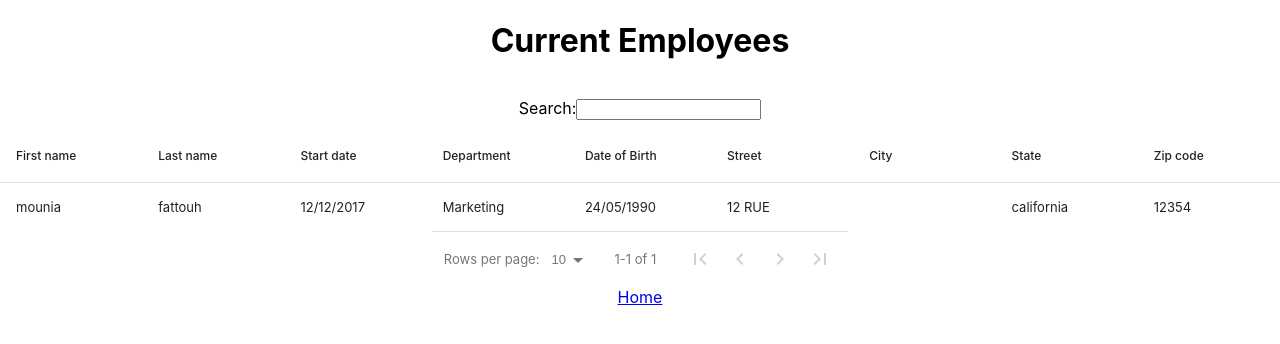
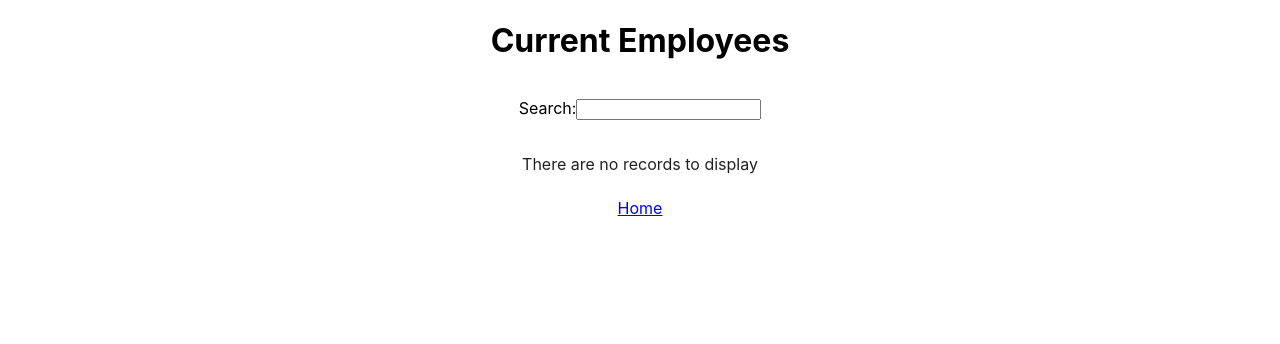
Before and after one commit to MouniaFT/MouniaFattouh_14_02022022, a React (Create React App) app: page /employee in a window 1280 px wide. Shown: the top 344 px of the page. Built offline with nearby package versions, Linux system fonts and the light colour scheme.

Commit message:
Display the employeeList in DataTableList

```diff
--- a/src/components/DataTableList/DataTableList.js
+++ b/src/components/DataTableList/DataTableList.js
@@ -2,20 +2,6 @@ import { useContext, useEffect, useState } from 'react'
 import DataTable from 'react-data-table-component'
 import { dataTableTitle } from '../../constants/dataTableTitle'
 import { EmployeeListContext } from '../../contexts/EmployeeListContext'
-
-const data = [
-  {
-    firstName: 'mounia',
-    lastName: 'fattouh',
-    startDate: '12/12/2017',
-    department: 'Marketing',
-    dateOfBirth: '24/05/1990',
-    street: '12 RUE ',
-    city: '',
-    state: 'california',
-    zipCode: '12354',
-  },
-]
 
 const DataTableList = () => {
   const [pending, setPending] = useState(true)
@@ -25,16 +11,16 @@ const DataTableList = () => {
 
   useEffect(() => {
     const timeout = setTimeout(() => {
-      setRows(data)
+      setRows(employeeList)
       setPending(false)
-    }, 2000)
+    }, 500)
     return () => clearTimeout(timeout)
-  }, [])
+  }, [employeeList])
 
   const handleSearch = (e) => {
     setSearch(e.target.value)
     setRows(
-      data.filter((row) =>
+      employeeList.filter((row) =>
         row.firstName.toLowerCase().includes(search.toLowerCase())
       )
     )
@@ -50,7 +36,7 @@ const DataTableList = () => {
       </div>
       <DataTable
         columns={dataTableTitle}
-        data={search ? rows : data}
+        data={search ? rows : employeeList}
         pagination
         fixedHeader
         fixedHeaderScrollHeight="400px"
--- a/src/pages/CreateEmployee.js
+++ b/src/pages/CreateEmployee.js
@@ -28,8 +28,13 @@ const CreateEmployee = () => {
 
   const history = useHistory()
   const onSubmit = (data) => {
-    console.log(data)
-    setEmployeeList(employeeList.push(data))
+    // Formats data
+    data.dateOfBirth = data.dateOfBirth.toLocaleDateString('en-US')
+    data.startDate = data.startDate.toLocaleDateString('en-US')
+    data.state = data.state.label
+    data.department = data.department.label
+
+    setEmployeeList([...employeeList, { ...data }])
     setShowModal(true)
   }
 
```
